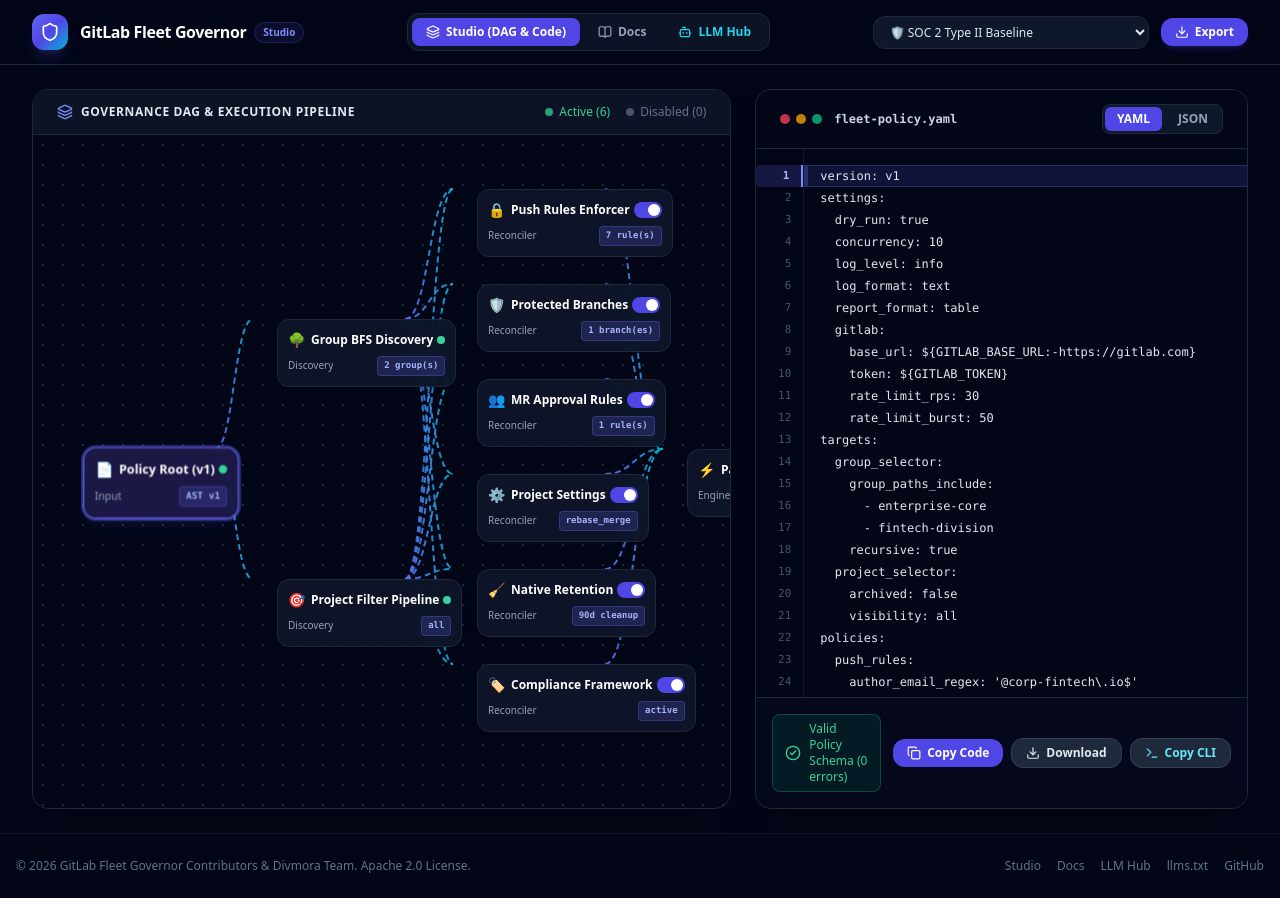
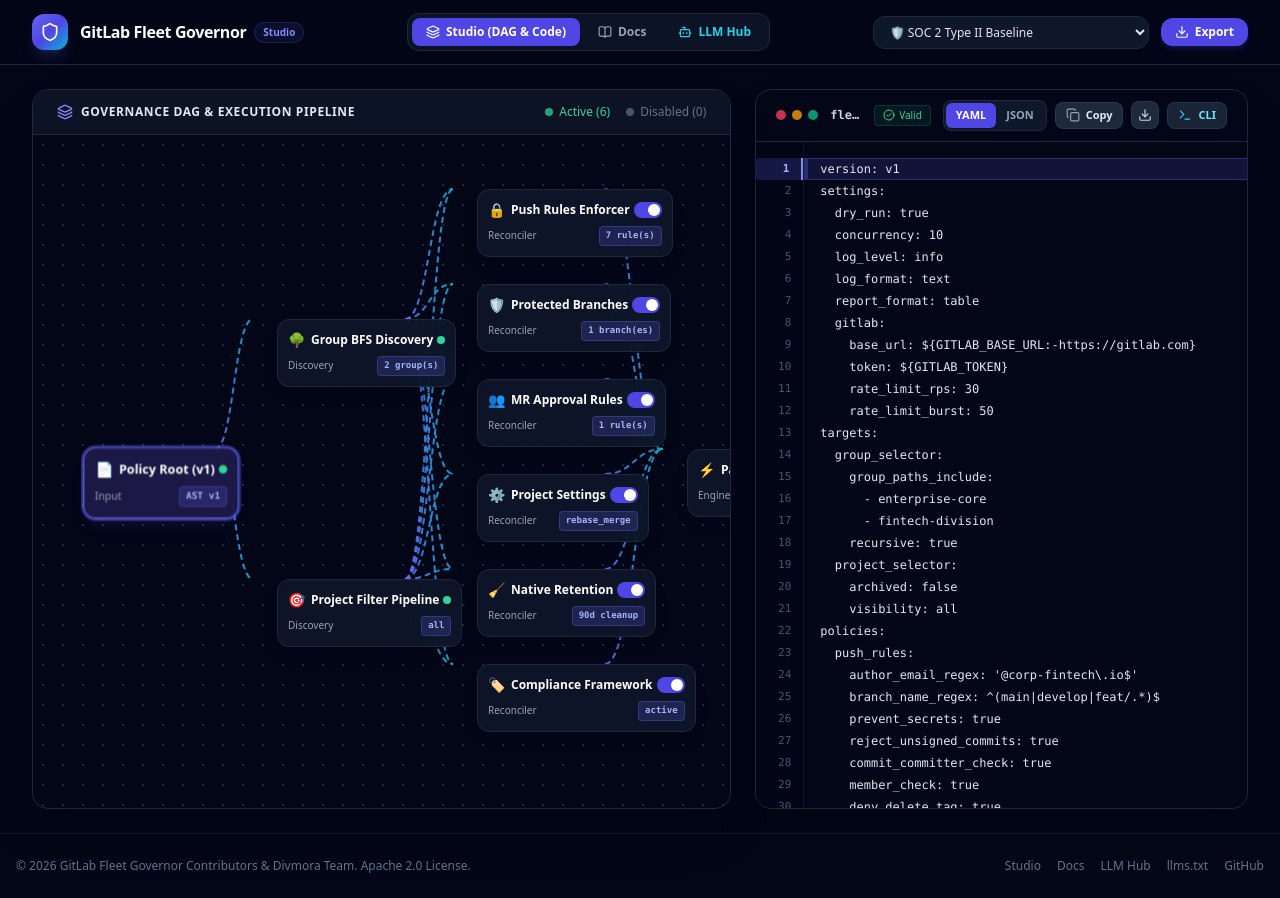
Before and after one commit to divmora/gitlab-fleet-governor, a React (Vite) app in the folder ui/: page / in a window 1280 px wide. Built offline with nearby package versions, Linux system fonts and the light colour scheme.

Commit message:
feat(ui): unify code editor header with compact actions and maximize vertical height

```diff
--- a/ui/src/components/Editor/PolicyEditor.tsx
+++ b/ui/src/components/Editor/PolicyEditor.tsx
@@ -1,5 +1,5 @@
 import React, { useState, useEffect, useRef } from 'react';
-import { Copy, Download, Terminal, CheckCircle2, AlertCircle } from 'lucide-react';
+import { Copy, Download, Terminal, CheckCircle2, AlertCircle, Check } from 'lucide-react';
 import { ValidationResult } from '../../engine/validator';
 
 interface PolicyEditorProps {
@@ -162,24 +162,43 @@
 
   return (
     <div className="flex flex-col h-[720px] rounded-2xl bg-slate-900/90 border border-slate-800 shadow-2xl overflow-hidden">
-      {/* Editor Header */}
-      <div className="px-6 py-3.5 bg-slate-950 border-b border-slate-800 flex items-center justify-between">
-        <div className="flex items-center gap-3">
-          <div className="flex gap-1.5">
+      {/* Unified IDE Header: Window Dots + Title + Status (Left) | Controls & Actions (Right) */}
+      <div className="px-5 py-2.5 bg-slate-950 border-b border-slate-800 flex items-center justify-between gap-3 select-none">
+        {/* Left Side: Window Controls, Filename, Validation Pill */}
+        <div className="flex items-center gap-3 min-w-0">
+          <div className="flex gap-1.5 flex-shrink-0">
             <span className="w-2.5 h-2.5 rounded-full bg-rose-500/80"></span>
             <span className="w-2.5 h-2.5 rounded-full bg-amber-500/80"></span>
             <span className="w-2.5 h-2.5 rounded-full bg-emerald-500/80"></span>
           </div>
-          <span className="font-mono text-xs font-semibold text-slate-300">
+
+          <span className="font-mono text-xs font-semibold text-slate-300 truncate">
             fleet-policy.{format}
           </span>
+
+          {validation.isValid ? (
+            <span className="inline-flex items-center gap-1 px-2 py-0.5 rounded text-[10px] font-medium bg-emerald-500/10 text-emerald-400 border border-emerald-500/20 flex-shrink-0">
+              <CheckCircle2 className="w-3 h-3 flex-shrink-0" />
+              <span>Valid</span>
+            </span>
+          ) : (
+            <span
+              className="inline-flex items-center gap-1 px-2 py-0.5 rounded text-[10px] font-medium bg-rose-500/10 text-rose-400 border border-rose-500/20 max-w-[140px] truncate flex-shrink-0 cursor-help"
+              title={validation.errors[0]?.message || 'Schema error detected'}
+            >
+              <AlertCircle className="w-3 h-3 flex-shrink-0" />
+              <span className="truncate">Invalid</span>
+            </span>
+          )}
         </div>
 
-        <div className="flex items-center gap-2">
-          <div className="flex items-center gap-1 bg-slate-900 p-0.5 rounded-lg border border-slate-800">
+        {/* Right Side: Format Switch & Action Buttons */}
+        <div className="flex items-center gap-2 flex-shrink-0">
+          {/* Format Toggle */}
+          <div className="flex items-center p-0.5 rounded-lg bg-slate-900 border border-slate-800">
             <button
               onClick={() => onSwitchFormat('yaml')}
-              className={`px-3 py-1 rounded-md text-xs font-semibold transition-all ${
+              className={`px-2.5 py-1 rounded-md text-[11px] font-semibold transition-all ${
                 format === 'yaml' ? 'bg-indigo-600 text-white shadow-sm' : 'text-slate-400 hover:text-white'
               }`}
             >
@@ -187,17 +206,64 @@
             </button>
             <button
               onClick={() => onSwitchFormat('json')}
-              className={`px-3 py-1 rounded-md text-xs font-semibold transition-all ${
+              className={`px-2.5 py-1 rounded-md text-[11px] font-semibold transition-all ${
                 format === 'json' ? 'bg-indigo-600 text-white shadow-sm' : 'text-slate-400 hover:text-white'
               }`}
             >
               JSON
             </button>
           </div>
+
+          {/* Copy Code */}
+          <button
+            onClick={handleCopyCode}
+            title="Copy policy configuration to clipboard"
+            className="px-2.5 py-1 rounded-lg bg-slate-800 hover:bg-slate-700 active:scale-95 text-slate-200 text-[11px] font-semibold border border-slate-700/60 transition-all flex items-center gap-1.5 shadow-sm"
+          >
+            {copied ? (
+              <>
+                <Check className="w-3.5 h-3.5 text-emerald-400" />
+                <span className="text-emerald-400">Copied!</span>
+              </>
+            ) : (
+              <>
+                <Copy className="w-3.5 h-3.5 text-slate-400" />
+                <span>Copy</span>
+              </>
+            )}
+          </button>
+
+          {/* Download File */}
+          <button
+            onClick={handleDownload}
+            title={`Download fleet-policy.${format}`}
+            className="p-1.5 rounded-lg bg-slate-800 hover:bg-slate-700 active:scale-95 text-slate-300 hover:text-white border border-slate-700/60 transition-all shadow-sm flex items-center justify-center"
+          >
+            <Download className="w-3.5 h-3.5" />
+          </button>
+
+          {/* Copy CLI Dry-Run Command */}
+          <button
+            onClick={handleCopyCli}
+            title="Copy CLI dry-run execution command"
+            className="px-2.5 py-1 rounded-lg bg-slate-800/90 hover:bg-slate-700 active:scale-95 text-cyan-300 text-[11px] font-semibold border border-cyan-800/40 transition-all flex items-center gap-1.5 shadow-sm"
+          >
+            {cliCopied ? (
+              <>
+                <Check className="w-3.5 h-3.5 text-cyan-400" />
+                <span className="text-cyan-400">Copied!</span>
+              </>
+            ) : (
+              <>
+                <Terminal className="w-3.5 h-3.5 text-cyan-400" />
+                <span>CLI</span>
+              </>
+            )}
+          </button>
         </div>
       </div>
 
-      {/* Synchronized Code Area */}
+      {/* Synchronized Full-Height Code Area */}
       <div className="relative flex-1 bg-slate-950 flex overflow-hidden">
         {/* Line Numbers Column */}
         <div
@@ -258,49 +324,6 @@
           />
         </div>
       </div>
-
-      {/* Diagnostics & Bottom Action Toolbar */}
-      <div className="p-4 bg-slate-950/80 border-t border-slate-800 flex flex-col sm:flex-row items-start sm:items-center justify-between gap-3 z-20">
-        {/* Status Bar */}
-        <div className="flex-1">
-          {validation.isValid ? (
-            <div className="inline-flex items-center gap-2 px-3 py-1.5 rounded-lg text-xs bg-emerald-500/10 border border-emerald-500/30 text-emerald-400 font-medium">
-              <CheckCircle2 className="w-4 h-4 flex-shrink-0" />
-              <span>Valid Policy Schema (0 errors)</span>
-            </div>
-          ) : (
-            <div className="inline-flex items-center gap-2 px-3 py-1.5 rounded-lg text-xs bg-rose-500/10 border border-rose-500/30 text-rose-400 font-medium max-w-xl truncate">
-              <AlertCircle className="w-4 h-4 flex-shrink-0" />
-              <span className="truncate">{validation.errors[0]?.message || 'Schema errors detected.'}</span>
-            </div>
-          )}
-        </div>
-
-        {/* Action Buttons */}
-        <div className="flex items-center gap-2">
-          <button
-            onClick={handleCopyCode}
-            className="px-3.5 py-1.5 rounded-xl bg-indigo-600 hover:bg-indigo-500 text-white text-xs font-semibold shadow-sm transition-all flex items-center gap-1.5"
-          >
-            <Copy className="w-3.5 h-3.5" />
-            <span>{copied ? 'Copied!' : 'Copy Code'}</span>
-          </button>
-          <button
-            onClick={handleDownload}
-            className="px-3.5 py-1.5 rounded-xl bg-slate-800 hover:bg-slate-700 text-slate-200 text-xs font-semibold border border-slate-700 transition-all flex items-center gap-1.5"
-          >
-            <Download className="w-3.5 h-3.5" />
-            <span>Download</span>
-          </button>
-          <button
-            onClick={handleCopyCli}
-            className="px-3.5 py-1.5 rounded-xl bg-slate-800 hover:bg-slate-700 text-cyan-300 text-xs font-semibold border border-slate-700 transition-all flex items-center gap-1.5"
-          >
-            <Terminal className="w-3.5 h-3.5" />
-            <span>{cliCopied ? 'Command Copied!' : 'Copy CLI'}</span>
-          </button>
-        </div>
-      </div>
     </div>
   );
 };
```
